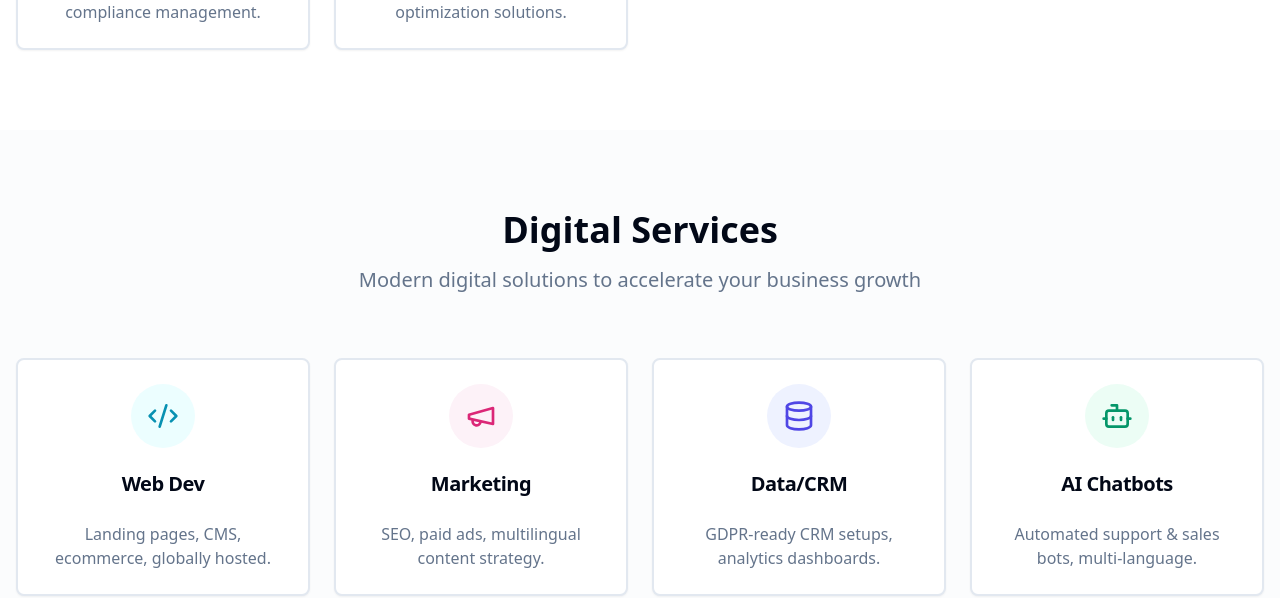
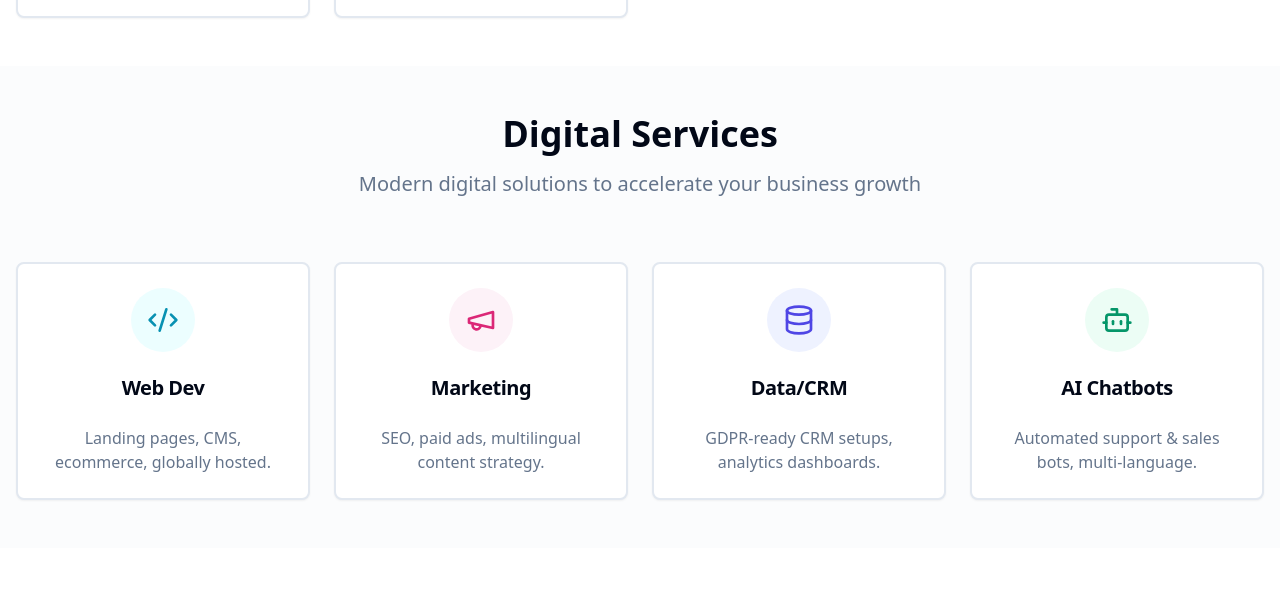
Before and after one commit to madhujun16/explore-outsourced-gems, a React (Vite) app: page / in a window 1280 px wide. Shown: the part 1311-1909 px from the top of the page. Built offline with nearby package versions, Linux system fonts and the light colour scheme.

Commit message:
Fix spacing in sections
Adjust spacing between the "Our Services," "Digital Services," "Industries We Serve," and "Let's Connect" sections to improve layout and visual appeal.

```diff
--- a/src/pages/Index.tsx
+++ b/src/pages/Index.tsx
@@ -296,7 +296,7 @@ const Index = () => {
       </section>
 
       {/* Services Section */}
-      <section id="services" className="py-20 bg-background">
+      <section id="services" className="py-12 bg-background">
         <div className="container mx-auto px-4">
           <div className="text-center mb-16">
             <h2 className="text-3xl md:text-4xl font-bold mb-4">Our Services</h2>
@@ -325,7 +325,7 @@ const Index = () => {
       </section>
 
       {/* Digital Services Section */}
-      <section id="digital" className="py-20 bg-muted/30">
+      <section id="digital" className="py-12 bg-muted/30">
         <div className="container mx-auto px-4">
           <div className="text-center mb-16">
             <h2 className="text-3xl md:text-4xl font-bold mb-4">Digital Services</h2>
@@ -354,7 +354,7 @@ const Index = () => {
       </section>
 
       {/* Industries Section */}
-      <section id="industries" className="py-20 bg-background">
+      <section id="industries" className="py-12 bg-background">
         <div className="container mx-auto px-4">
           <div className="text-center mb-16">
             <h2 className="text-3xl md:text-4xl font-bold mb-4">Industries We Serve</h2>
@@ -383,7 +383,7 @@ const Index = () => {
       </section>
 
       {/* Contact Section */}
-      <section id="contact" className="py-20 bg-muted/30">
+      <section id="contact" className="py-12 bg-muted/30">
         <div className="container mx-auto px-4">
           <div className="max-w-4xl mx-auto">
             <div className="text-center mb-16">
```
